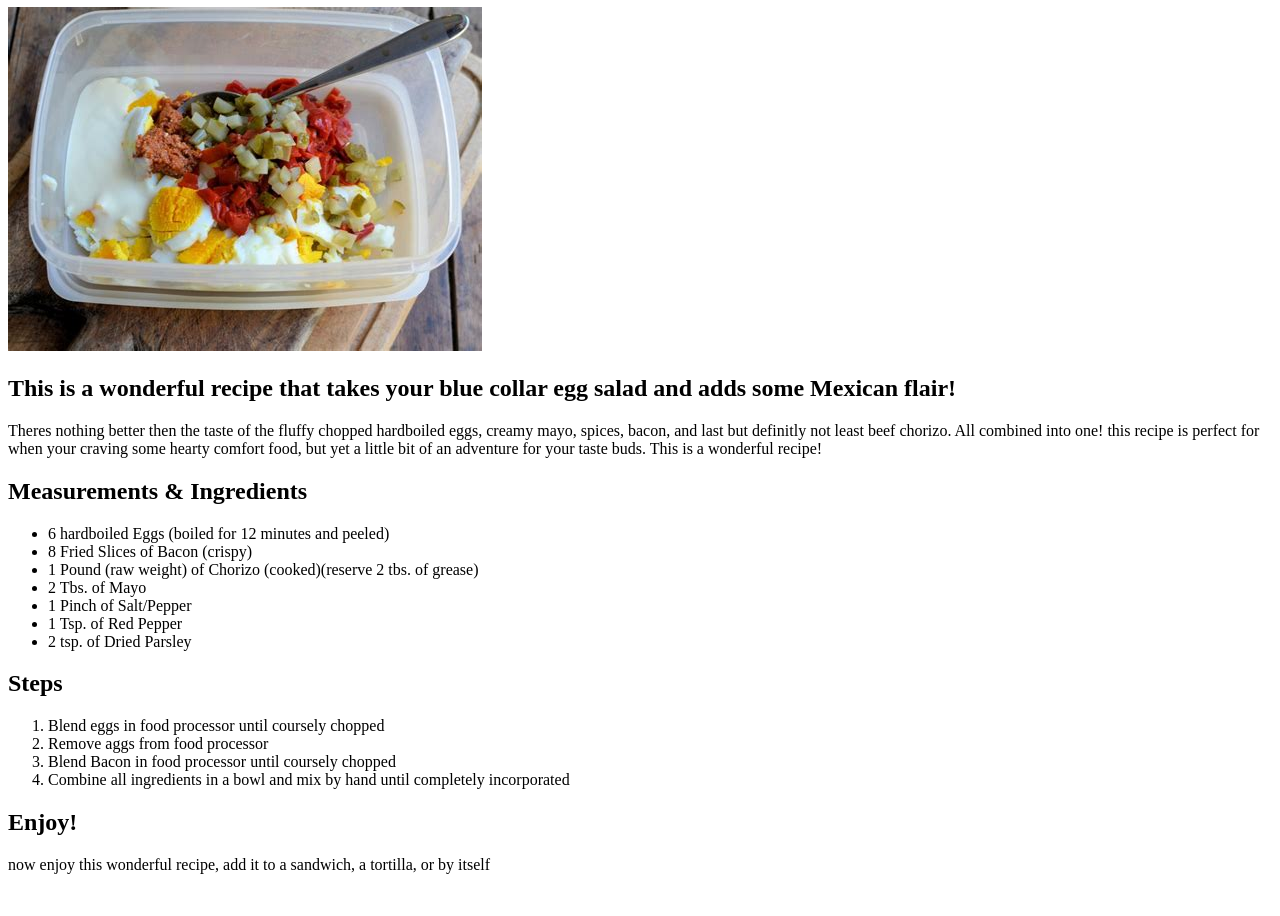
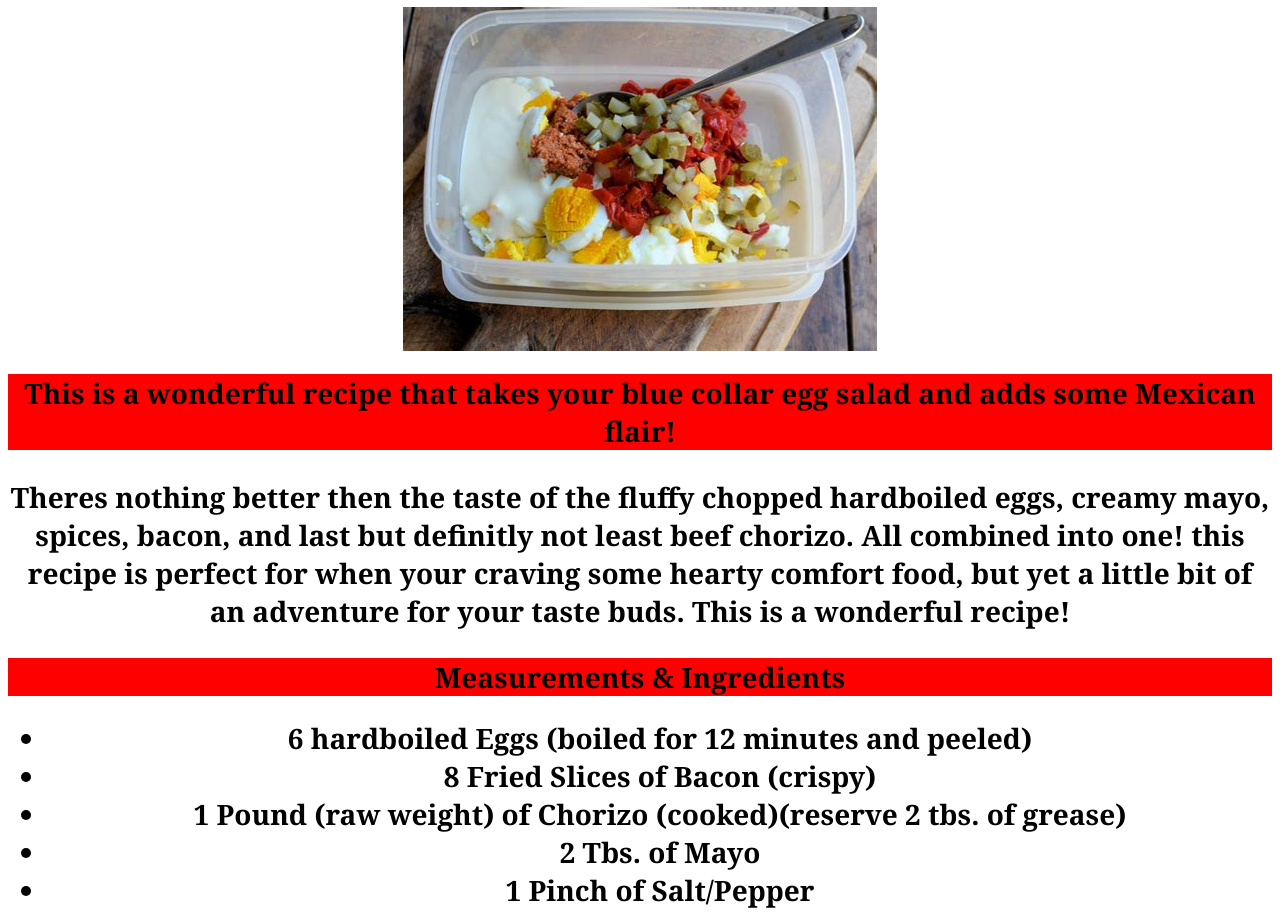
Before and after one commit to NEWGUY48/odin-recipes, a plain HTML site: page recipes/mexican-egg-salad.html in a window 1280 px wide. Shown: the part 73-989 px from the top of the page. Before the commit the page ends 963 px from the top, so only its background shows below. Drawn offline with Linux system fonts and the light colour scheme.

Commit message:
mexican-egg-salad.html

```diff
--- a/recipes/mexican-egg-salad.html
+++ b/recipes/mexican-egg-salad.html
@@ -5,58 +5,59 @@
     <meta http-equiv="X-UA-Compatible" content="IE=edge">
     <meta name="viewport" content="width=device-width, initial-scale=1.0">
     <title>Document</title>
+    <link rel="stylesheet" href="mexican-egg-salad.css"></styllink>
 </head>
 <body>
-    <h1>Mexican Egg Salad</h1>
+    <h1 class="text header">Mexican Egg Salad</h1>
 
    <img src="images/MEXICAN-EGG-SALAD.jpeg">
 
-   <h2>This is a wonderful recipe that takes your
+   <h2 class="text header header2">This is a wonderful recipe that takes your
        blue collar egg salad and adds some Mexican flair!</h2>
 
 
-   <p>Theres nothing better then the taste of the fluffy chopped
+   <p id="text">Theres nothing better then the taste of the fluffy chopped
        hardboiled eggs, creamy mayo, spices, bacon, and last but
        definitly not least beef chorizo. All combined into one! this
        recipe is perfect for when your craving some hearty
        comfort food, but yet a little bit of an adventure for your taste
        buds. This is a wonderful recipe!</p>
 
-    <h2>Measurements & Ingredients</h2>
+    <h2 class="text header header2">Measurements & Ingredients</h2>
 
     <ul>
 
-        <li>6 hardboiled Eggs (boiled for 12 minutes and peeled)</li>
-        <li>8 Fried Slices of Bacon (crispy)</li>
-        <li>1 Pound (raw weight) of Chorizo (cooked)(reserve
+        <li id="text">6 hardboiled Eggs (boiled for 12 minutes and peeled)</li>
+        <li id="text">8 Fried Slices of Bacon (crispy)</li>
+        <li id="text">1 Pound (raw weight) of Chorizo (cooked)(reserve
             2 tbs. of grease)</li>
-        <li>2 Tbs. of Mayo</li>
-        <li>1 Pinch of Salt/Pepper</li>
-        <li>1 Tsp. of Red Pepper</li>
-        <li>2 tsp. of Dried Parsley</li>
+        <li id="text">2 Tbs. of Mayo</li>
+        <li id="text">1 Pinch of Salt/Pepper</li>
+        <li id="text">1 Tsp. of Red Pepper</li>
+        <li id="text">2 tsp. of Dried Parsley</li>
 
     </ul>
 
-    <h2>Steps</h2>
+    <h2 class="text header header2">Steps</h2>
 
     <ol>
 
-        <li>Blend eggs in food processor until coursely
+        <li id="text">Blend eggs in food processor until coursely
             chopped</li>
 
-        <li>Remove aggs from food processor</li>
+        <li id="text">Remove aggs from food processor</li>
 
-        <li>Blend Bacon in food processor until coursely
+        <li id="text">Blend Bacon in food processor until coursely
             chopped</li>
 
-        <li>Combine all ingredients in a bowl and mix
+        <li id="text">Combine all ingredients in a bowl and mix
             by hand until completely incorporated</li>
 
     </ol>
 
-    <h2>Enjoy!</h2>
+    <h2 class="text header header2">Enjoy!</h2>
 
-    <p>now enjoy this wonderful recipe, add it
+    <p id="text">Now enjoy this wonderful recipe, add it
         to a sandwich, a tortilla, or by itself</p>
 
 
```
